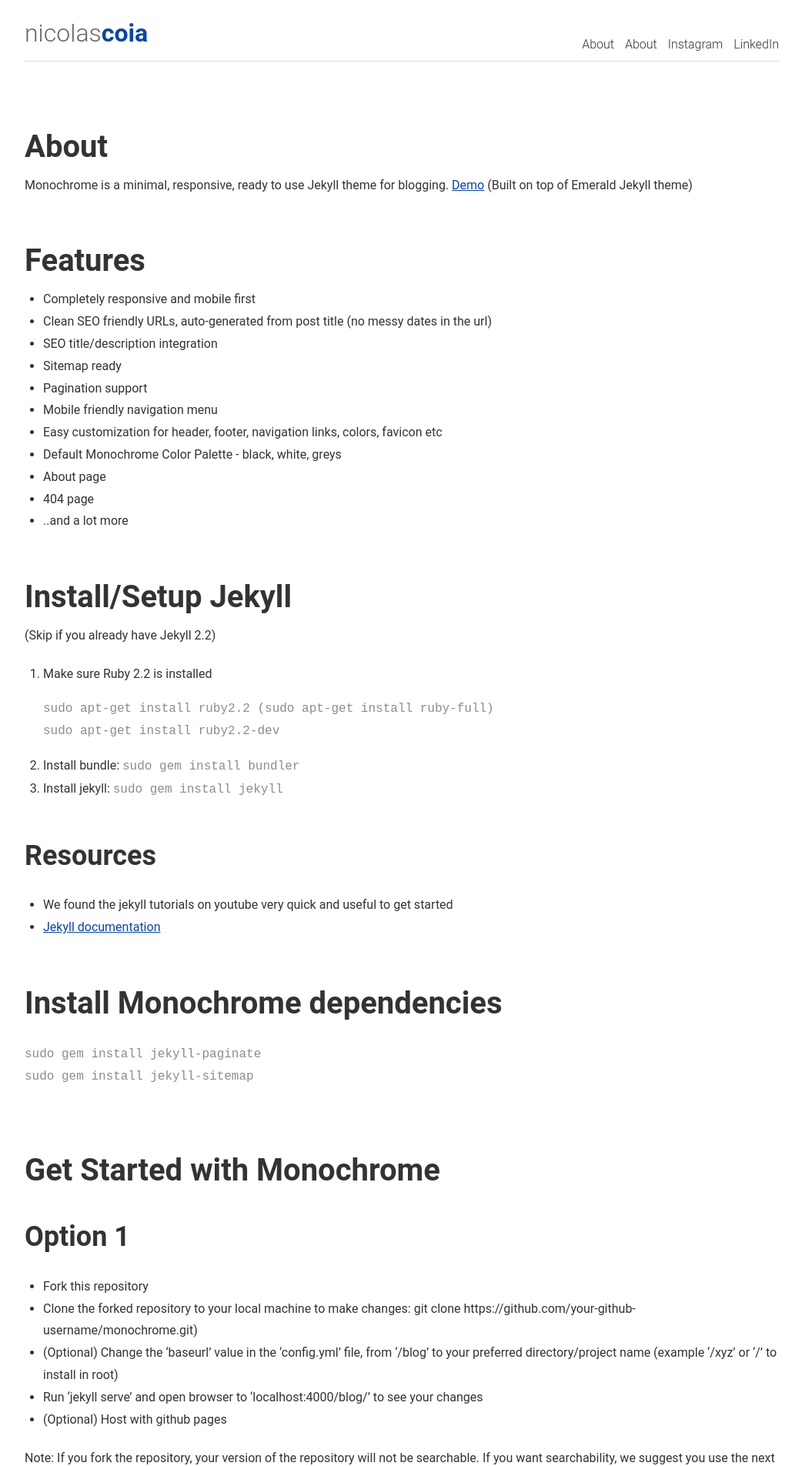
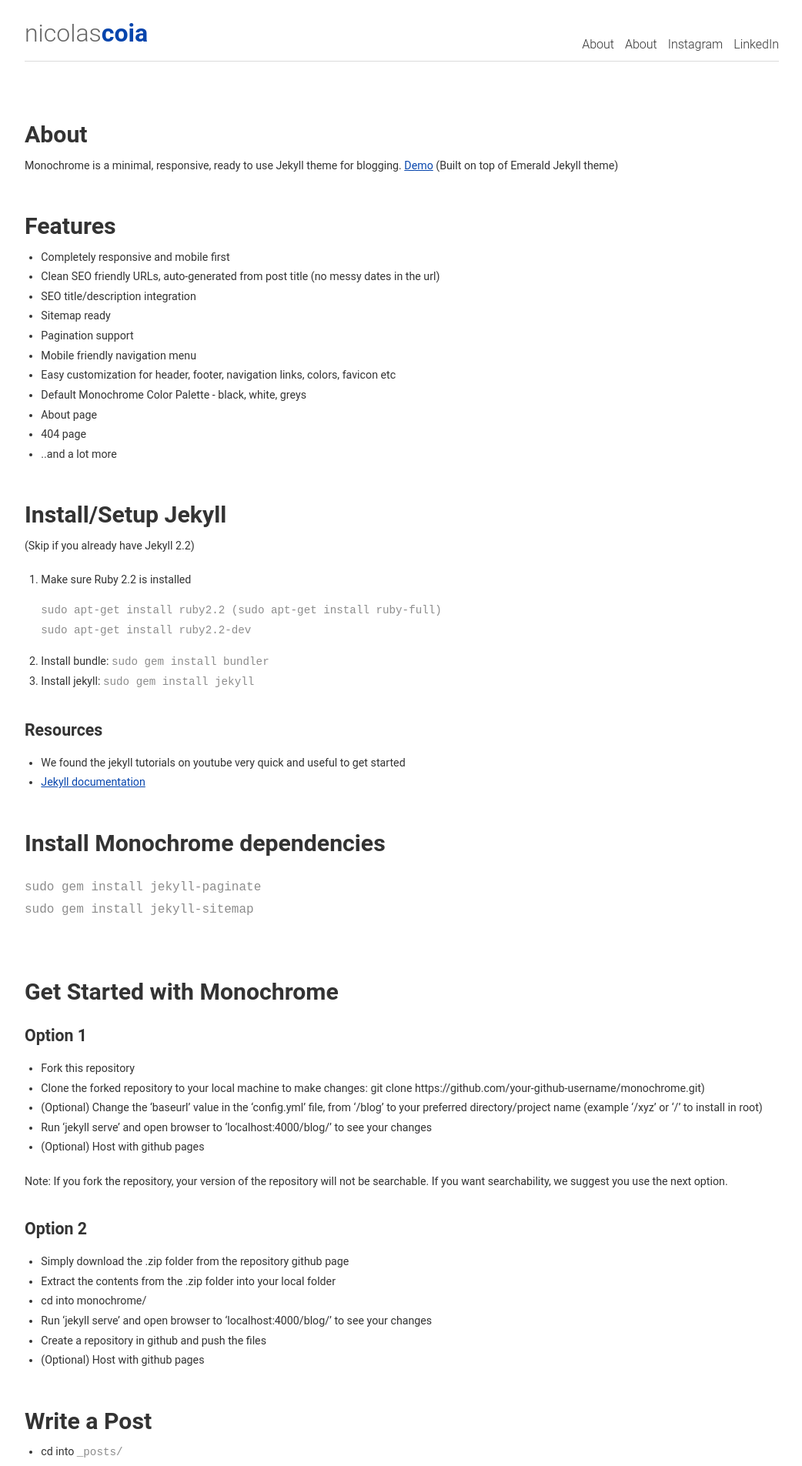
Before and after one commit to dyutibarma/monochrome, a Jekyll site: the page built from README.md, in a window 1280 px wide. Shown: the top 1905 px of the page at 77% size, without its empty margins (118-1160 px from the left). Built offline with Jekyll 4.4.1, drawn with Linux system fonts in a browser that asks for light colours; our own code applies the rules of GitHub Pages for plain Markdown files.

Commit message:
Update typography.scss

```diff
--- a/_sass/typography.scss
+++ b/_sass/typography.scss
@@ -75,47 +75,50 @@
 @media (min-width: 940px) { //Breakpoint set to 940px
 
 p, ul, ol {
-	font-size: 1em; /* 18px */
+	font-size: .889em; /* 16px */
 	line-height: 1.8em;
 	margin-bottom: 1.3334em; /* 24px/18px */
 }
 
 h1 {
-	font-size: 2.75em; /* 48px/18px */
+	font-size: 2.667em; /* 48px/18px */
 	line-height: 1.8em;
 	padding: 0.25em 0; /* 12px/48px * 2 (Use padding instead of margin to maintain proximity with paragraph) */
 }
 
 h2 {
-	font-size: 2.5em; /* 36px/18px */
+	font-size: 1.889em; /* 34px/18px */
 	line-height: 1.8em;
 	padding: 0.66667em 0 0 0; /* 12px/36px * 2, pnly top (Use padding instead of margin to maintain proximity with paragraph) */
 }
 
 h3 {
-	font-size: 2.25em; /* 24px/18px */
+	font-size: 1.333em; /* 24px/18px */
 	line-height: 1.8em;
 	padding: 0.5em 0; /* 12px/24px * 2 (Use padding instead of margin to maintain proximity with paragraph) */
 }
 
 h4 {
-	font-size: 2em; /* 24px/18px */
+	font-size: 1.111em; /* 20px/18px */
+	font-style: medium;
 	line-height: 1.8em;
 	padding: 0.5em 0; /* 12px/24px * 2 (Use padding instead of margin to maintain proximity with paragraph) */
 }
 
 h5 {
-	font-size: 1.75em; /* 24px/18px */
+	font-size: .889em; /* 16px/18px */
 	line-height: 1.8em;
 	padding: 0.5em 0; /* 12px/24px * 2 (Use padding instead of margin to maintain proximity with paragraph) */
 }
 
 h6 {
-	font-size: 1.5em; /* 24px/18px */
+	font-size: .778em; /* 14px/18px */
+	font-style: medium;
 	line-height: 1.8em;
 	padding: 0.5em 0; /* 12px/24px * 2 (Use padding instead of margin to maintain proximity with paragraph) */
 }
 blockquote {
+	font-size: .889; /* 16px */
 	font-style: italic;
 	margin: 1.3334em; /* 24px/18px */
 	-webkit-border-radius: 4px;
```
